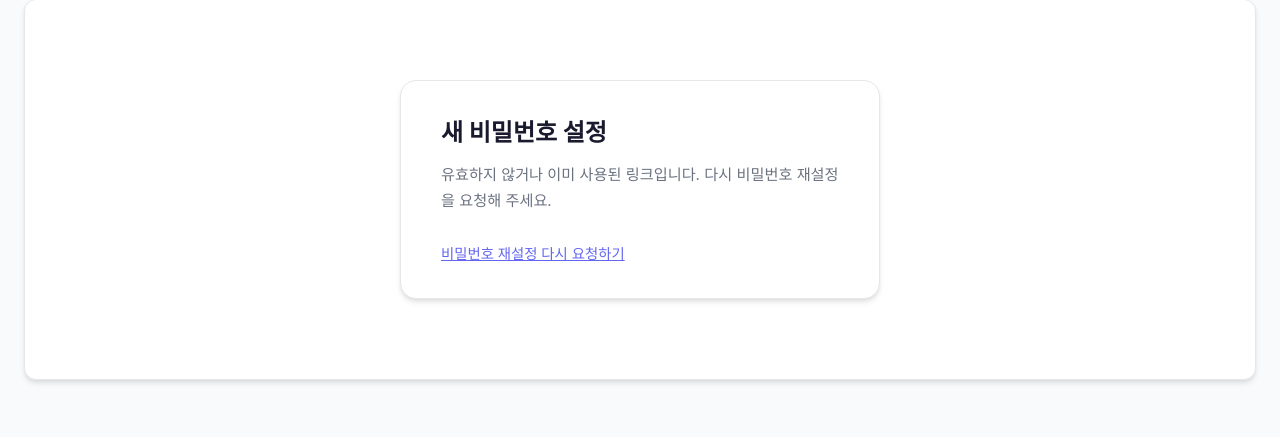
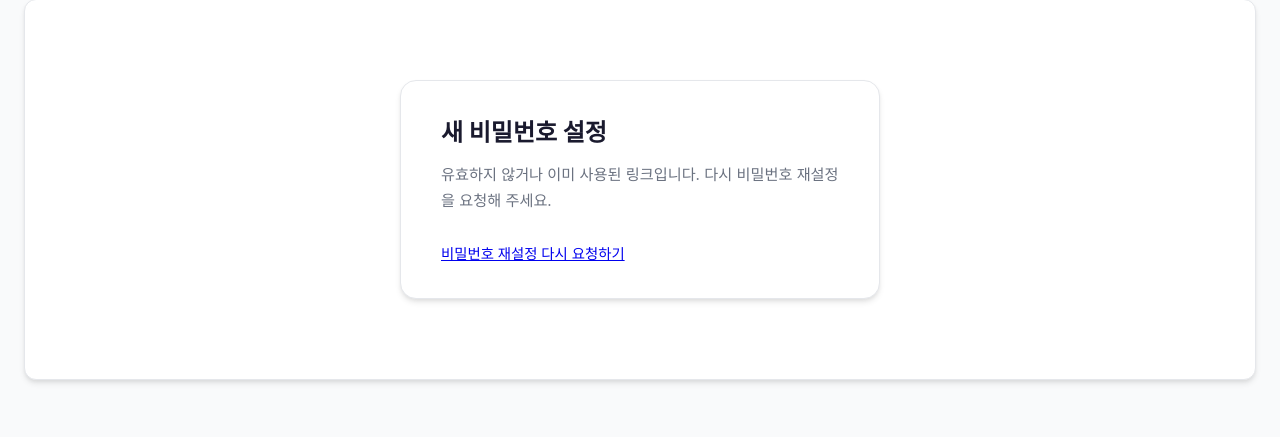
Before and after one commit to haroogram/anonymous_project, a Django app: page /auth/reset/1/1/ in a window 1280 px wide. Shown: the part 171-608 px from the top of the page. Run offline with Django 5.2, Linux system fonts and the light colour scheme; data that the repository does not hold is empty; parts of the project's set-up code (start-up, migrations or seed data) failed here and were passed over.

Commit message:
etc: ui 수정

```diff
--- a/static/css/style.css
+++ b/static/css/style.css
@@ -411,7 +411,6 @@ body {
 }
 
 .auth-switch a {
-    color: var(--secondary-color);
     font-weight: 500;
 }
 
```
